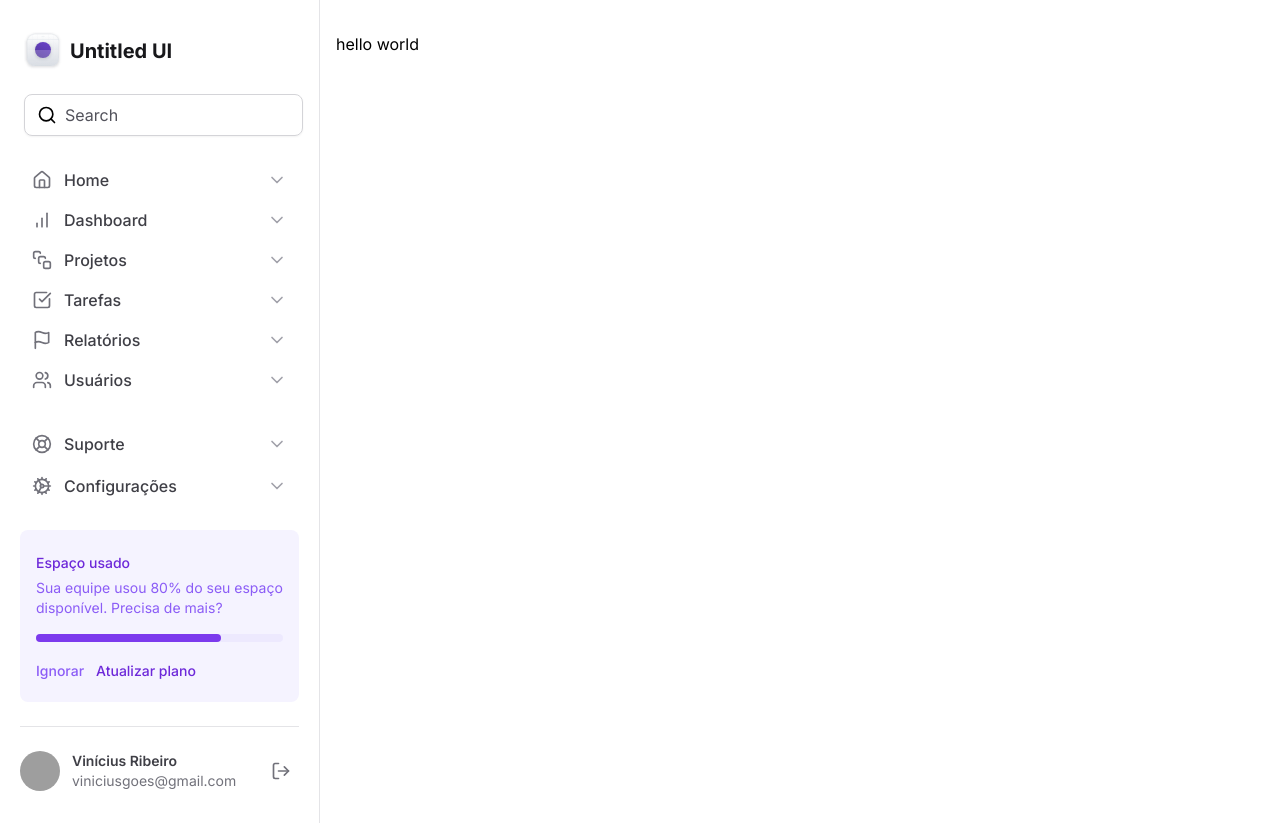
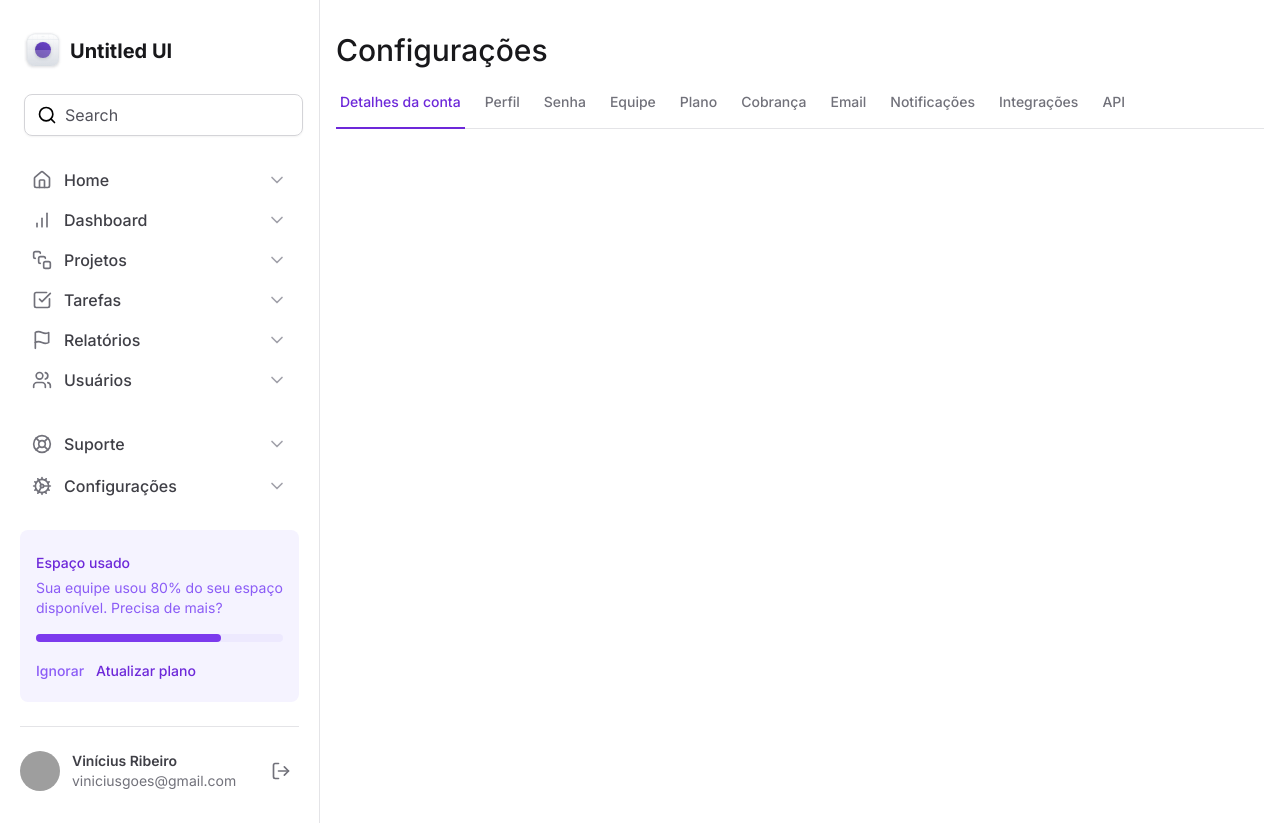
Before and after one commit to Viniciusrbr/tailwind-dashboard, a Next.js app: page / in a window 1280 px wide. Built offline with nearby package versions, Linux system fonts and the light colour scheme; grey boxes are pictures that could not be loaded.

Commit message:
feat: abas com radix tabs

```diff
--- a/package.json
+++ b/package.json
@@ -9,6 +9,7 @@
     "lint": "next lint"
   },
   "dependencies": {
+    "@radix-ui/react-tabs": "^1.1.0",
     "lucide-react": "^0.436.0",
     "next": "14.2.7",
     "react": "^18",
--- a/src/app/layout.tsx
+++ b/src/app/layout.tsx
@@ -16,9 +16,9 @@
   children: React.ReactNode
 }>) {
   return (
-    <html lang="pt-br">
+    <html lang="pt-br" className="antialiased">
       <body className={inter.className}>
-        <div className="grid-cols-app grid min-h-screen">
+        <div className="grid min-h-screen grid-cols-app">
           <Sidebar />
           <main className="px-4 pb-12 pt-8">{children}</main>
         </div>
--- a/src/app/page.tsx
+++ b/src/app/page.tsx
@@ -1,7 +1,11 @@
+import { SettingsTabs } from '@/components/SettingsTabs'
+
 export default function Home() {
   return (
-    <div>
-      <h1>hello world</h1>
-    </div>
+    <>
+      <h1 className="text-3xl font-medium text-zinc-900">Configurações</h1>
+
+      <SettingsTabs />
+    </>
   )
 }
--- /dev/null
+++ b/src/components/SettingsTabs/TabItem.tsx
@@ -0,0 +1,24 @@
+'use client'
+
+import * as Tabs from '@radix-ui/react-tabs'
+
+export interface TabItemProps {
+  value: string
+  title: string
+  isSelected?: boolean
+}
+
+export function TabItem({ value, title, isSelected = false }: TabItemProps) {
+  return (
+    <Tabs.Trigger
+      value={value}
+      className="relative px-1 pb-4 text-sm font-medium text-zinc-500 hover:text-violet-700 data-[state=active]:text-violet-700"
+    >
+      <span>{title}</span>
+
+      {isSelected && (
+        <div className="absolute -bottom-px left-0 right-0 h-0.5 bg-violet-700" />
+      )}
+    </Tabs.Trigger>
+  )
+}
--- /dev/null
+++ b/src/components/SettingsTabs/index.tsx
@@ -0,0 +1,62 @@
+'use client'
+
+import * as Tabs from '@radix-ui/react-tabs'
+import { TabItem } from './TabItem'
+import { useState } from 'react'
+
+export function SettingsTabs() {
+  const [currentTab, setCurrentTab] = useState('tab1')
+
+  return (
+    <Tabs.Root value={currentTab} onValueChange={setCurrentTab}>
+      <Tabs.List className="mt-6 flex w-full items-center gap-4 border-b border-zinc-200">
+        <TabItem
+          value="tab1"
+          title="Detalhes da conta"
+          isSelected={currentTab === 'tab1'}
+        />
+        <TabItem
+          value="tab2"
+          title="Perfil"
+          isSelected={currentTab === 'tab2'}
+        />
+        <TabItem
+          value="tab3"
+          title="Senha"
+          isSelected={currentTab === 'tab3'}
+        />
+        <TabItem
+          value="tab4"
+          title="Equipe"
+          isSelected={currentTab === 'tab4'}
+        />
+        <TabItem
+          value="tab5"
+          title="Plano"
+          isSelected={currentTab === 'tab5'}
+        />
+        <TabItem
+          value="tab6"
+          title="Cobrança"
+          isSelected={currentTab === 'tab6'}
+        />
+        <TabItem
+          value="tab7"
+          title="Email"
+          isSelected={currentTab === 'tab7'}
+        />
+        <TabItem
+          value="tab8"
+          title="Notificações"
+          isSelected={currentTab === 'tab8'}
+        />
+        <TabItem
+          value="tab9"
+          title="Integrações"
+          isSelected={currentTab === 'tab9'}
+        />
+        <TabItem value="tab9" title="API" isSelected={currentTab === 'tab9'} />
+      </Tabs.List>
+    </Tabs.Root>
+  )
+}
```
Also changed, not shown: 1 other file (tests, documents, lock files or other folders).
